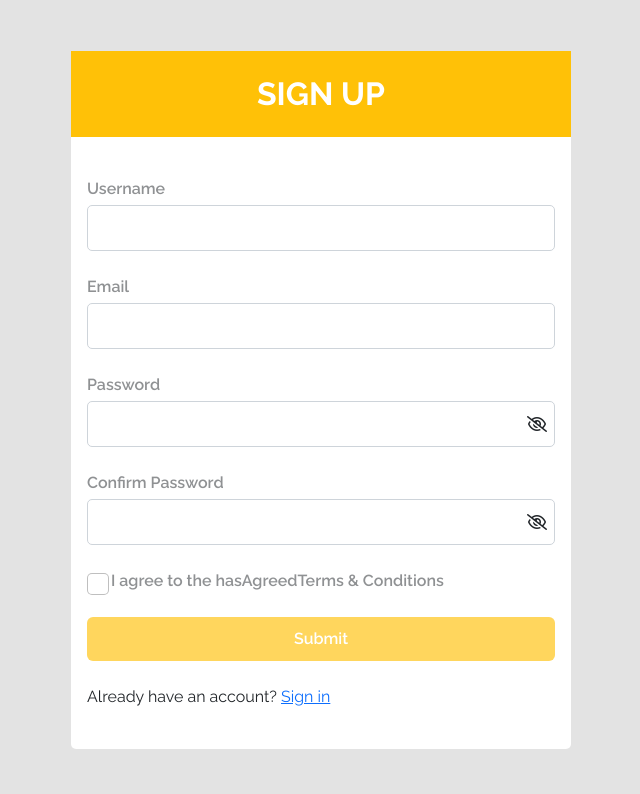
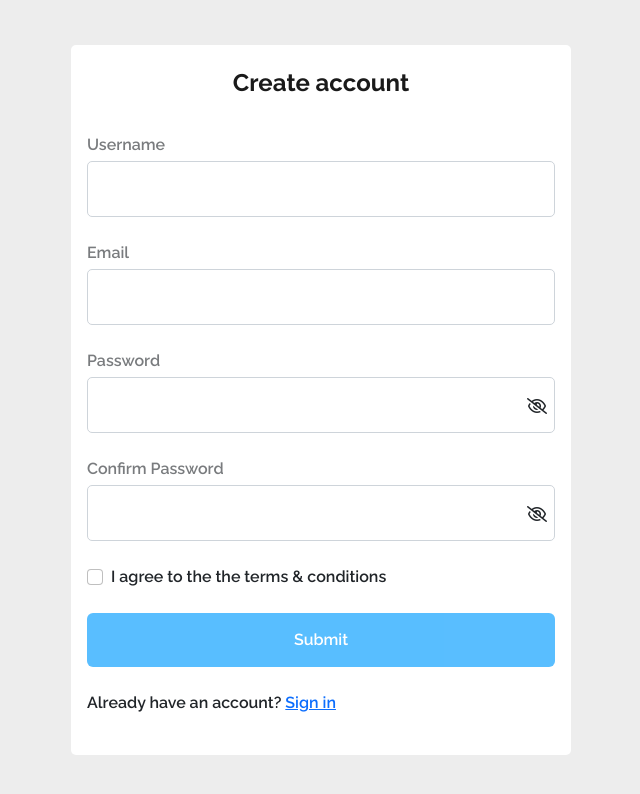
Before and after one commit to Cyber9jaDev/Car-Booking-System, a React (Vite) app in the folder client/: page /register in a window 1280 px wide. Shown: the top 794 px of the page, without its empty margins (319-959 px from the left). Built offline with nearby package versions, Linux system fonts and the light colour scheme.

Commit message:
finished login page

```diff
--- a/client/src/pages/users/Login.tsx
+++ b/client/src/pages/users/Login.tsx
@@ -1,8 +1,9 @@
-import { FormEvent, useState } from 'react';
-import { Link } from 'react-router-dom';
+import { FormEvent, useContext, useState } from 'react';
+import { Link, useNavigate } from 'react-router-dom';
 import UserService from '../../services/UserService';
 import { Toast } from '../../utilities/utils';
 import { isValidPassword } from '../../utilities/regex';
+import { AuthUserDataType, UserContext } from '../../contexts/UserContext';
 
 type AuthLoginType = {
   email: string,
@@ -16,6 +17,9 @@ const Login = () => {
     password: '',
   });
 
+  const { setCurrentUser } = useContext(UserContext);
+  const navigate = useNavigate();
+
 
   const handleSubmit = async(e: FormEvent) => {
     e.preventDefault();
@@ -28,9 +32,18 @@ const Login = () => {
     setIsLoading(true);
     try {
       const { data } = await UserService.Login(payload);
-      console.log(data);
+      if(data){
+        const user : AuthUserDataType = {
+          email: data.email,
+          username: data.username,
+        }
+        localStorage.setItem('currentUser', JSON.stringify(user));
+        setCurrentUser(user);
+        Toast('success', 'Login successful');
+        return navigate('/');
+      }
     } catch (error) {
-      console.log(error);
+      return error;
     } finally{
       setIsLoading(false);
     }
@@ -41,16 +54,15 @@ const Login = () => {
       <div className="container d-flex align-items-center justify-content-center h-100 w-100">
         <form onSubmit={handleSubmit}>
           <header>
-            <h4 className='text-center'>Sign in</h4>
+            <h4 className='text-center'>Login to continue</h4>
           </header>
 
-          <div className='wrapper'>
-
-            <div className="form-group my-4">
+          <div className='wrapper mt-3'>
+            <div className="form-group mb-4">
               <label className='d-block my-1' htmlFor="email">Email</label>
               <input onChange={(e) => setFormData({ ...formData, email: e.target.value })} className='d-block form-control' id='email' type="email" required/>
             </div>
-            <div className="form-group my-4">
+            <div className="form-group mb-4">
               <label className='d-block my-1' htmlFor="password">Password</label>
               <input onChange={(e) => setFormData({ ...formData, password: e.target.value })} className='d-block form-control' id='password' type={`${ visiblePassword ? 'text' : 'password' }`} required />
               <i
@@ -59,7 +71,7 @@ const Login = () => {
               </i>
             </div>
 
-            <button disabled={ isLoading } type="submit" className="btn w-100 my-2">{isLoading ? 'Loading...' : 'Submit'}</button>
+            <button disabled={ isLoading } type="submit" className="btn w-100 my-2">{isLoading ? 'Loading...' : 'Login'}</button>
 
             <p className="my-4">Don't have an account? <Link to='/register'>Sign up</Link></p>
 
--- a/client/src/pages/users/Signup.tsx
+++ b/client/src/pages/users/Signup.tsx
@@ -61,21 +61,21 @@ const Signup = () => {
 
   return (
     <main id='registration'>
-      <div className="container d-flex align-items-center justify-content-center h-100 w-100">
+      <div className="container-lg d-flex align-items-center justify-content-center h-100 w-100">
         <form onSubmit={handleSubmit}>
           <header>
-            <h4 className='text-center'>Sign Up</h4>
+            <h4 className='text-center'>Create account</h4>
           </header>
-          <div className='wrapper'>
-            <div className="form-group my-4">
+          <div className='wrapper mt-3'>
+            <div className="form-group mb-4">
               <label className='d-block my-1' htmlFor="username">Username</label>
               <input onChange={(e) => setFormData({ ...formData, username: e.target.value})} className='d-block form-control' id='username' type="text" required />
             </div>
-            <div className="form-group my-4">
+            <div className="form-group mb-4">
               <label className='d-block my-1' htmlFor="email">Email</label>
               <input onChange={(e) => setFormData({ ...formData, email: e.target.value})} className='d-block form-control' id='email' type="email" required />
             </div>
-            <div className="form-group my-4">
+            <div className="form-group mb-4">
               <label className='d-block my-1' htmlFor="password">Password</label>
               <input onChange={(e) => setFormData({ ...formData, password: e.target.value})} className='d-block form-control' id='password' type={toggleVisibility.visiblePassword ? 'text' : 'password'} required />
               <i
@@ -83,7 +83,7 @@ const Signup = () => {
                 className={`eye-icon fa-regular fa-eye${toggleVisibility.visiblePassword && formData.password.length ? '' : '-slash'}`}>
               </i>
             </div>
-            <div className="form-group my-4">
+            <div className="form-group mb-4">
               <label className='d-block my-1' htmlFor="confirm-password">Confirm Password</label>
               <input onChange={(e) => setFormData({ ...formData, confirmPassword: e.target.value})} className='d-block form-control' id='confirm-password' type={toggleVisibility.visibleConfirmPassword ? 'text': 'password'} required />
               <i
@@ -93,10 +93,10 @@ const Signup = () => {
             </div>
             <div className="form-check my-4">
               <input onChange={() => setFormData({ ...formData, hasAgreedTerms: !formData.hasAgreedTerms })} type="checkbox" className="form-check-input" id="form-check-label"/>
-              <label className="form-check-label" htmlFor="form-check-label">I agree to the hasAgreedTerms & Conditions</label>
+              <label className="form-check-label" htmlFor="form-check-label">I agree to the the terms & conditions</label>
             </div>
             <button
-              disabled = { !(formData.hasAgreedTerms && formData.email.length && formData.password.length && formData.confirmPassword?.length && !isLoading) }
+              disabled = { !(formData.hasAgreedTerms && formData.email.length && formData.password.length && formData.confirmPassword?.length && !isLoading && formData.username.length) }
               type="submit"
               className="btn w-100">
               { isLoading ? 'Loading...' : 'Submit'  }
--- a/client/src/sass/signin.scss
+++ b/client/src/sass/signin.scss
@@ -2,8 +2,7 @@
 
   height: 100vh;
   width: 100%;
-  background-color: #e3e3e3 !important;
-
+  background-color: #ededed !important;
 
   form{
     border-radius: 5px;
@@ -11,18 +10,13 @@
     width: 500px;
   }
 
-  header{
-    background-color: #ffc107;
-    padding: 1.5em 4em;
-  }
-
   header > h4{
     margin: 0;
     height: 100%;
-    text-transform: uppercase;
-    font-size: 2em;
+    font-size: 1.5em;
     font-weight: 700;
-    color: #fff
+    color: #1a1a1a;
+    padding: 1em 2em 0 2em;
   }
 
   .wrapper{
@@ -33,16 +27,21 @@
     position : relative;
   }
 
-  label{
+  label:not(.form-check-label){
     font-weight: 600;
     font-size: 1em;
-    opacity: 0.5;
+    opacity: .6;
   }
 
-  input:not(:checked){
+  .form-check-label{
+    font-weight: 600;
+    font-size: 1em;
+  }
+
+  input:not([type="checkbox"]){
     outline: none !important;
     border-radius: 5px;
-    padding: 10px;
+    padding: 15px;
     font-weight: 600;
   }
 
@@ -59,17 +58,20 @@
   }
 
   button[type='submit']{
-    background-color: #ffc107 !important;
+    background-color: #009cff !important;
     border: none;
     outline: none;
-    padding: 10px;
+    padding: 15px;
     color: #fff;
     font-weight: 600;
   }
 
   button[type='submit']:hover{
-    // background: #e7b719 !important;
     color: #fff;
+  }
+
+  p{
+    font-weight: 600;
   }
 
   @media screen and (max-width: 768px) {
@@ -77,4 +79,14 @@
       width: 100%;
     }
   }
+
+  @media screen and (max-width: 486px) {
+    input:not([type="checkbox"]){
+      padding: 10px;
+    }
+
+    .eye-icon{
+      left: 90%;
+    }
+  }
 }
```
